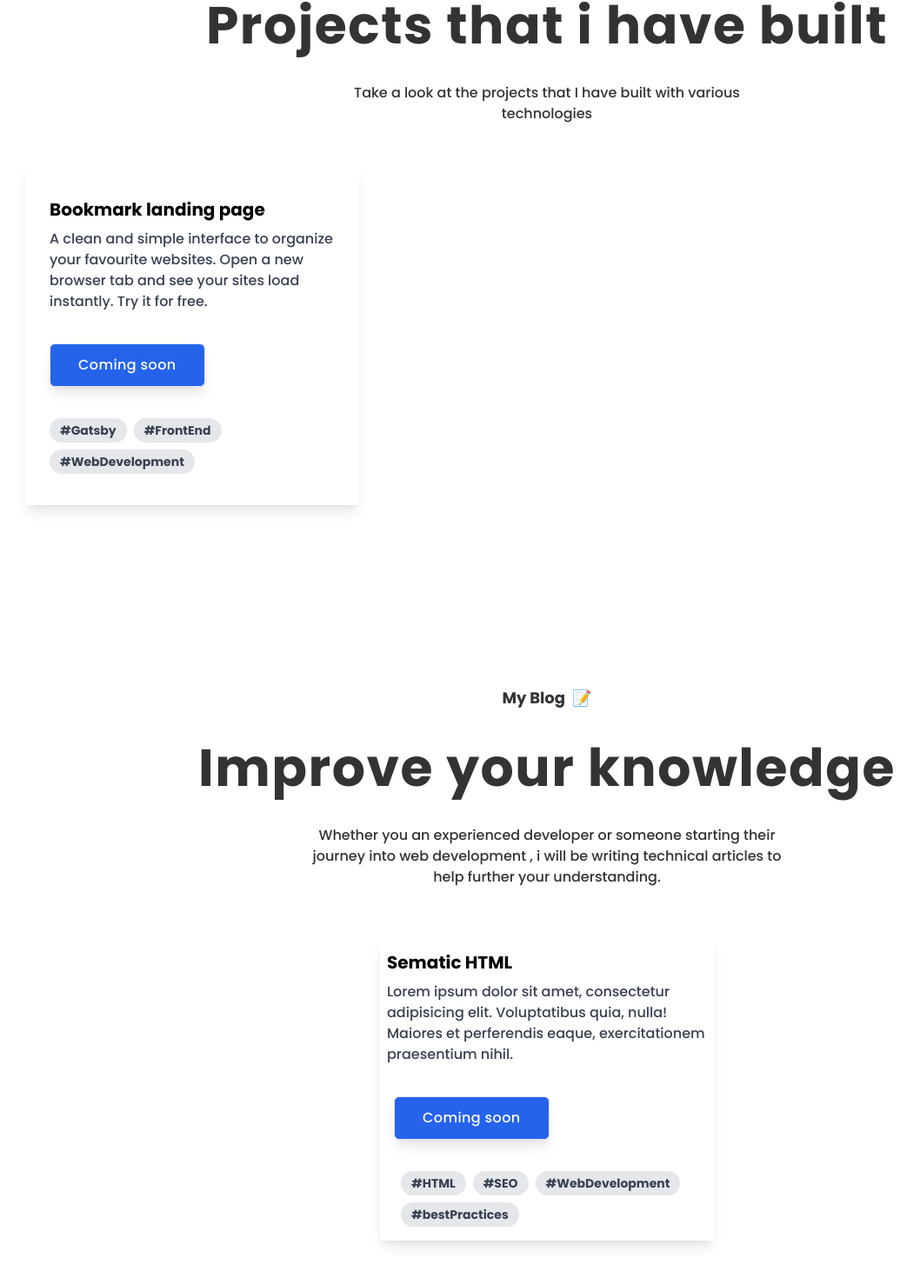
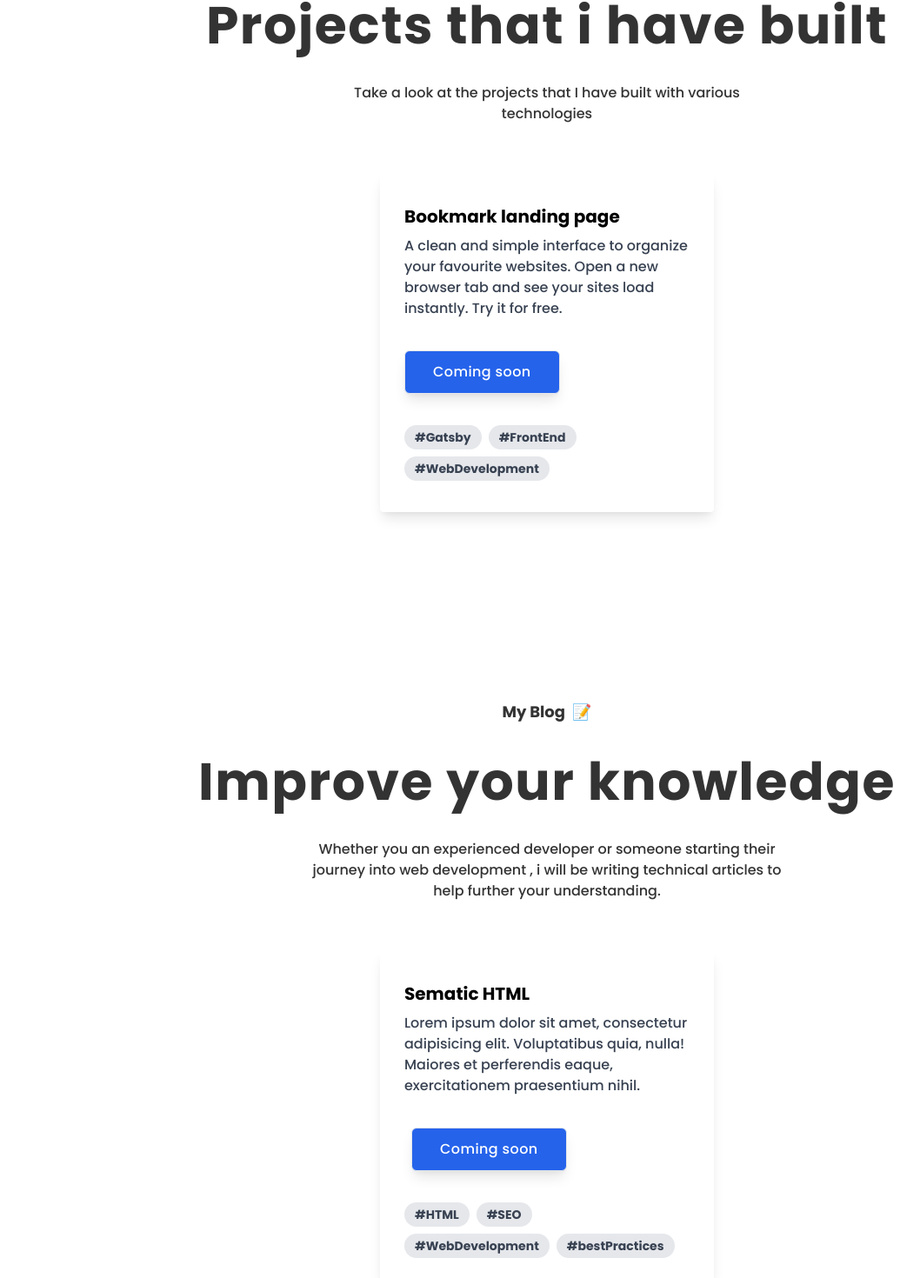
Before and after one commit to Nathan-s-Anthony/my-portfolio, a React (Create React App) app: page / in a window 1280 px wide. Shown: the part 1897-3367 px from the top of the page at 87% size, without its empty margins (11-1069 px from the left). Built offline with nearby package versions, Linux system fonts and the light colour scheme.

Commit message:
updated components

```diff
--- a/src/components/js/main.js
+++ b/src/components/js/main.js
@@ -128,6 +128,7 @@ const Main = () => {
                 </p>
               </div>
             </div>
+            <div className="w-full flex flex-row flex-wrap justify-center align-center lg:py-2 lg:px-6">
               <section className="max-w-sm rounded overflow-hidden shadow-lg p-5 mt-10 mb-10">
                 {/* <div className="relative w-full m-auto">
                 <Images
@@ -151,7 +152,7 @@ const Main = () => {
                 <div className="px-2 pt-4">
                   <button
                     className={
-                    "text-white bg-blue-600 transition duration-200 ease-in-out px-8 py-3 border transform hover:-translate-y-1  disabled lg:w-6/6  rounded-md text-medium tracking-wide shadow-lg mt-5 mb-5 "
+                      "text-white bg-blue-600 transition duration-200 ease-in-out px-8 py-3 border transform hover:-translate-y-1  lg:w-6/6  rounded-md text-medium tracking-wide shadow-lg mt-5 mb-5 "
                     }
                   >
                     Coming soon
@@ -169,6 +170,7 @@ const Main = () => {
                   </span>
                 </div>
               </section>
+            </div>
           </div>
         </div>
       </section>
@@ -193,7 +195,7 @@ const Main = () => {
               </div>
             </div>
             <div className="w-full flex flex-row flex-wrap justify-center align-center lg:py-2 lg:px-6">
-              <article className="max-w-sm rounded overflow-hidden shadow-lg mt-10 mb-10">
+              <article className="max-w-sm rounded overflow-hidden shadow-lg p-5 mt-10 mb-10">
                 {/* <div className="relative w-full m-auto">
                   <Images
                     arrI="4"
@@ -221,7 +223,7 @@ const Main = () => {
                     </button>
                   </div>
                 </div>
-                <div className="px-6 pt-4 pb-2">
+                <div className="px-2 pt-4">
                   <span className="inline-block bg-gray-200 rounded-full px-3 py-1 text-sm font-semibold text-gray-700 mr-2 mb-2">
                     #HTML
                   </span>
```
Lines whose indentation alone changed are shown as unchanged.
